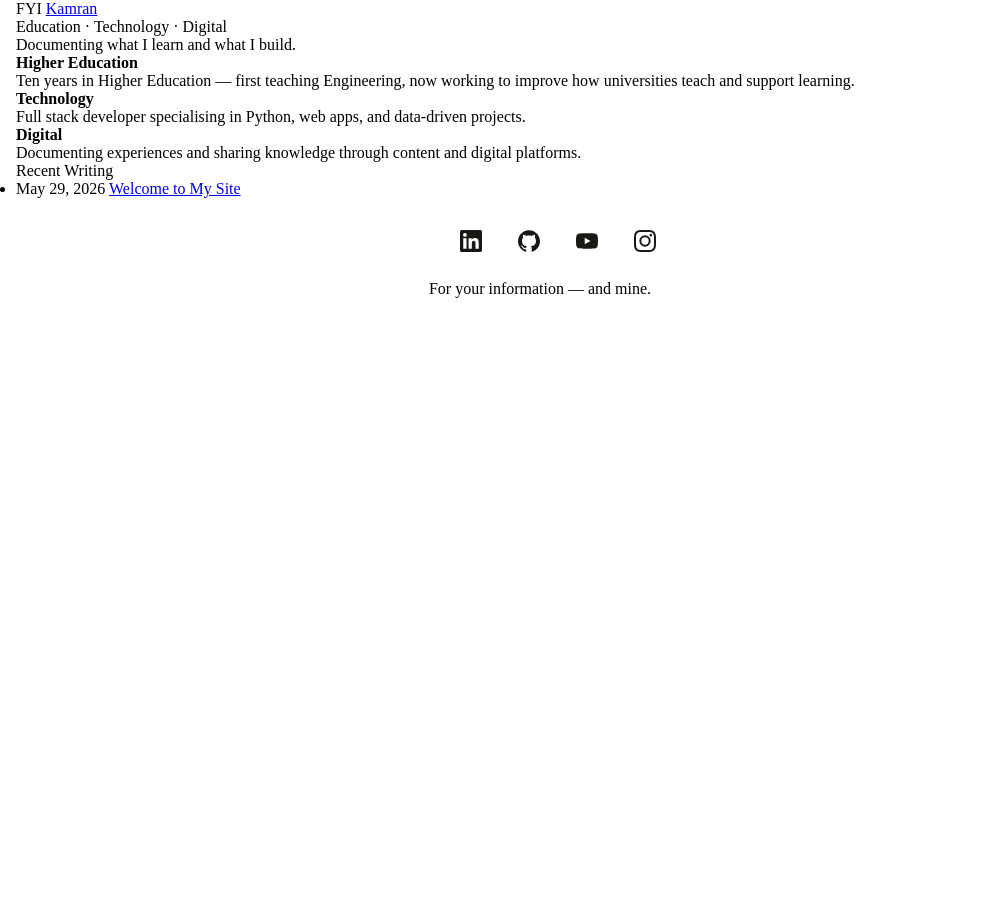
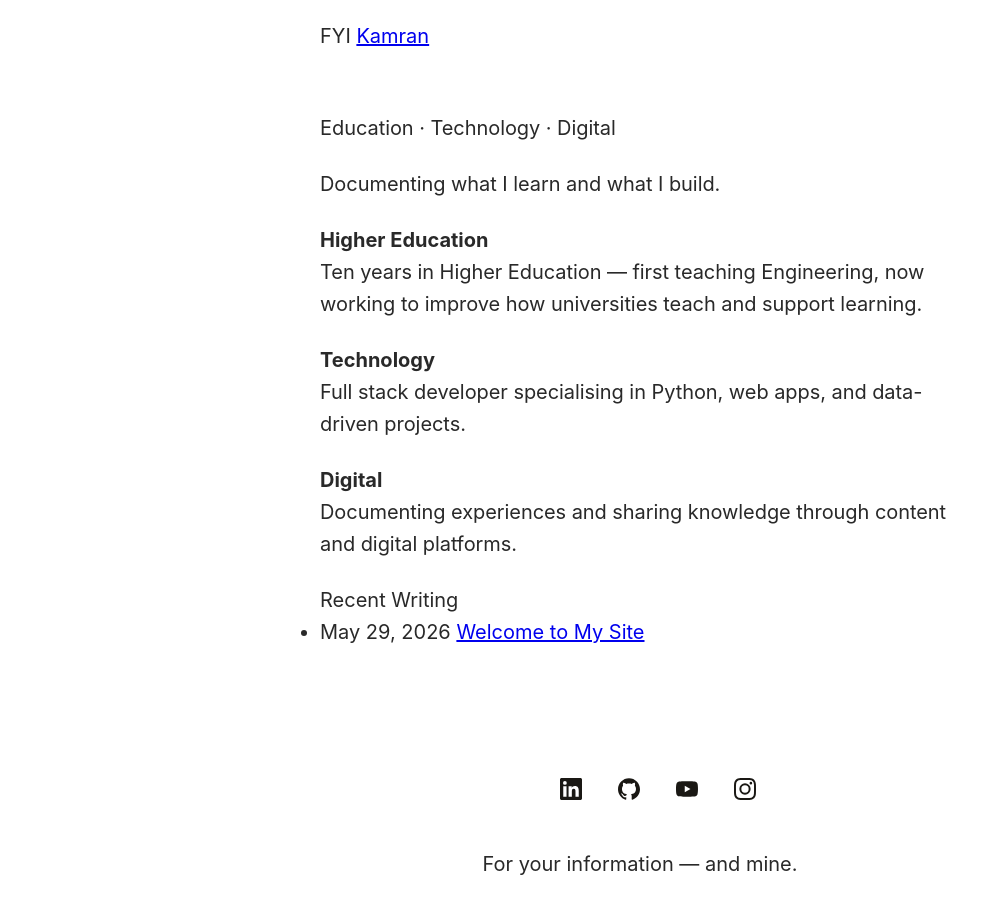
Before and after one commit to fyikamran/fyikamran.github.io, a Jekyll site: the page built from index.html, in a window 1280 px wide. Shown: the whole page, without its empty margins (0-1007 px from the left). Built offline with Jekyll 4.4.1, drawn with Linux system fonts in a browser that asks for light colours.

Commit message:
Update styles.css

```diff
--- a/assets/css/styles.css
+++ b/assets/css/styles.css
@@ -1,49 +1,95 @@
-/* assets/styles.css */
-*, *::before, *::after {
+/* ==========================================================================
+   1. Base Reset & Body Styles
+   ========================================================================== */
+* {
   box-sizing: border-box;
   margin: 0;
   padding: 0;
-  box-sizing: border-box;
-}
-
-:root {
-–bg:     #f7f5f0;
-–ink:    #1a1814;
-–muted:  #3d3a34;
-–light:  #e0ddd6;
-–accent: #2d6a4f;
-}
-
-html{
-  scroll-behavior: smooth;
 }
 
 body {
-  width: 100%;
-  max-width: 1080px;
-  font-size:1em;
-  line-spacing:1.2em;
+  font-family: -apple-system, BlinkMacSystemFont, "Segoe UI", Roboto, Helvetica, Arial, sans-serif;
+  font-size: 20px; /* Medium uses a larger base font for readability */
+  line-height: 1.6;
+  color: #292929;
+  background-color: #ffffff;
+  -webkit-font-smoothing: antialiased;
 }
 
-p, span, a {
+/* ==========================================================================
+   2. Layout Container (The Single Column Magic)
+   ========================================================================== */
+.site-container {
+  display: flex;
+  flex-direction: column;
+  min-height: 100vh;
 }
 
-.site-container {
+/* Constrain the main content area just like Medium */
+.post-container {
+  max-width: 680px; /* Optimal width for reading 60-70 characters per line */
   width: 100%;
-  max-width: 1080px;
-  margin: 0 auto;
-  padding: 0 1rem;
-
+  margin: 0 auto;  /* Centers the column */
+  padding: 40px 20px; /* Prevents text from touching screen edges on mobile */
+  flex: 1; /* Pushes footer to the bottom if content is short */
 }
 
-.post-container {
-  width:100%
+/* ==========================================================================
+   3. Typography & Elements (Medium Aesthetics)
+   ========================================================================== */
+article h1 {
+  font-size: 42px;
+  line-height: 1.25;
+  font-weight: 700;
+  letter-spacing: -0.022em;
+  margin-bottom: 8px;
+  color: #1a1a1a;
+}
+
+article h2 {
+  font-size: 28px;
+  line-height: 1.33;
+  font-weight: 600;
+  letter-spacing: -0.018em;
+  margin-top: 32px;
+  margin-bottom: 16px;
+}
+
+article p {
+  margin-bottom: 24px;
+  letter-spacing: -0.003em;
+}
+
+/* Blockquotes */
+article blockquote {
+  font-style: italic;
+  border-left: 3px solid #292929;
+  padding-left: 20px;
+  margin: 32px 0;
+  color: #6b6b6b;
+}
+
+/* Images */
+article img {
+  max-width: 100%;
+  height: auto;
+  display: block;
+  margin: 32px auto;
+}
+
+/* ==========================================================================
+   4. Header & Footer (Full-width but aligned)
+   ========================================================================== */
+header, footer {
+  width: 100%;
   max-width: 680px;
   margin: 0 auto;
+  padding: 20px;
 }
 
-
-/* ── Social icons ── */
+/* ==========================================================================
+   5.  Social icons
+   ========================================================================== */
 .social {
 display: flex;
 align-items: center;
```
